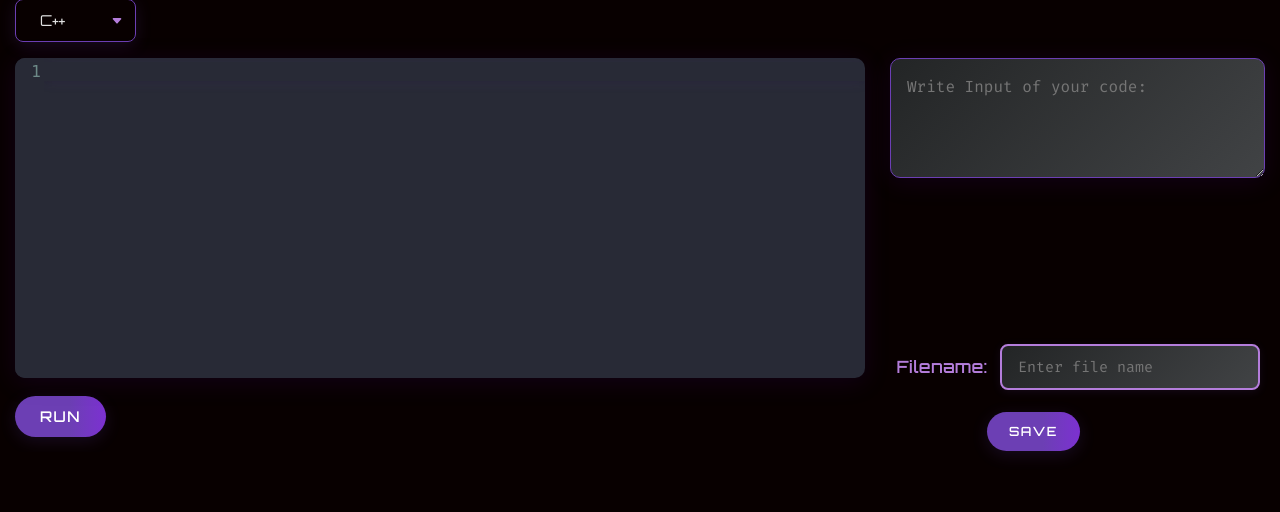
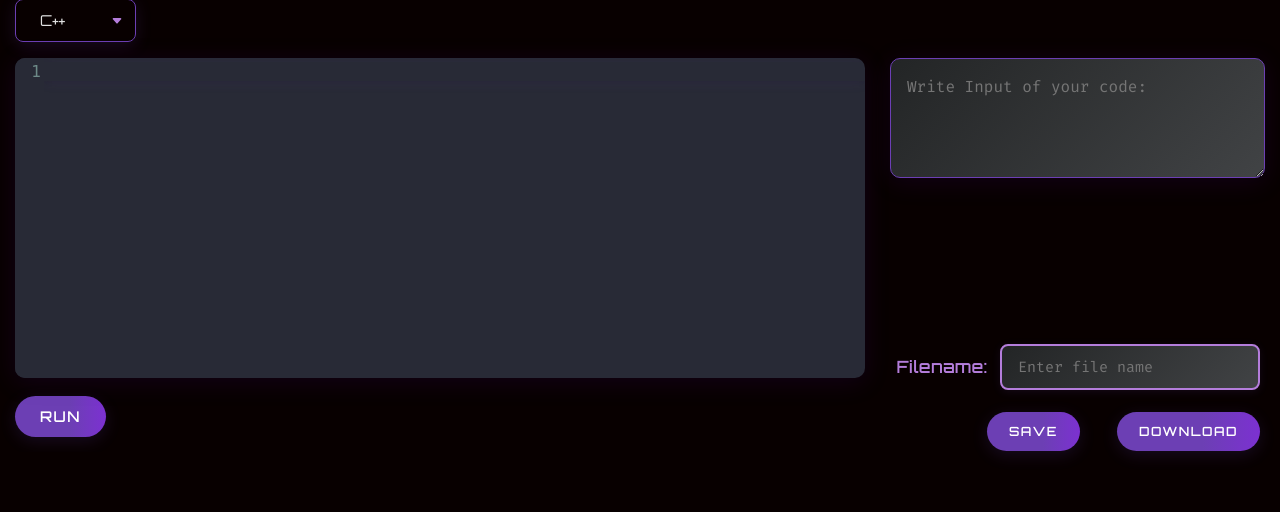
Before and after one commit to wasiq345/ThinkPlusPlus, a Flask app: page / in a window 1280 px wide. Shown: the part 206-718 px from the top of the page. Run offline with Flask 3, Linux system fonts and the light colour scheme.

Commit message:
added download button

```diff
--- a/templates/index.html
+++ b/templates/index.html
@@ -32,6 +32,7 @@
         <textarea class="input" name="user_input" placeholder="Write Input of your code: ">{{ user_input |e }}</textarea>
         <button type="submit" class="Run_btn" name="action" value="run">Run</button>
         <button type="submit" class="save_btn" name="action" value="save" >Save</button>
+        <button type="submit" class="download_btn" name="action" value="download" >Download</button>
     </form>
 
     {% if output %}
```
